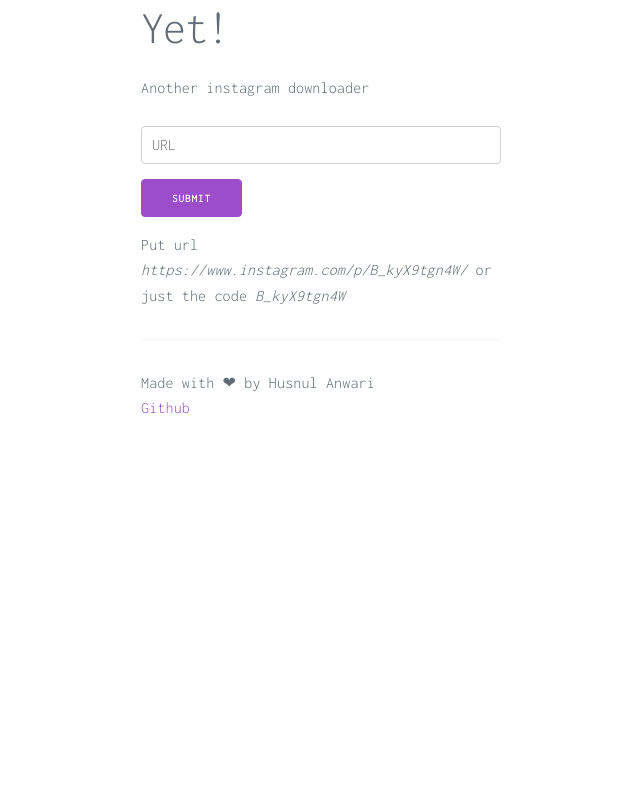
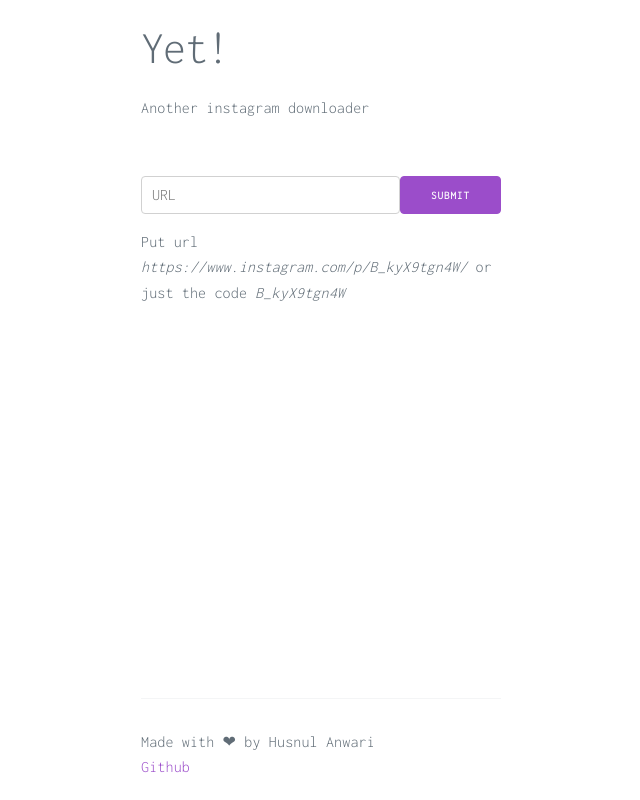
Before and after one commit to husnulhamidiah/instagram-downloader, a Svelte app: page / in a window 1280 px wide. Shown: the whole page, without its empty margins (319-959 px from the left). Built offline with nearby package versions, Linux system fonts and the light colour scheme.

Commit message:
Update layout

```diff
--- a/public/index.html
+++ b/public/index.html
@@ -7,9 +7,9 @@
 	<title>Yet!</title>
 
 	<link rel='icon' type='image/png' href='favicon.png'>
-    <link href="https://fonts.googleapis.com/css2?family=Inconsolata:wght@300&display=swap" rel="stylesheet">
+  <link href="https://fonts.googleapis.com/css2?family=Inconsolata:wght@300&display=swap" rel="stylesheet">
 	<link rel="stylesheet" href="https://cdnjs.cloudflare.com/ajax/libs/normalize/8.0.1/normalize.min.css" media="all">
-    <link rel='stylesheet' href='build/bundle.css' media="all">
+  <link rel='stylesheet' href='build/bundle.css' media="all">
 	<link rel="manifest" href="manifest.json">
 
 	<style>
--- a/src/App.svelte
+++ b/src/App.svelte
@@ -69,18 +69,35 @@
 
 <style>
   .container {
-    max-width: 400px;
+    display: flex;
+    flex-direction: column;
+    height: 100vh;
+    max-width: 440px;
     margin: 0 auto;
   }
+  .header {
+    flex-shrink: 0;
+    padding: 20px;
+    padding-bottom: 10px;
+  }
+  .content {
+    flex: 1;
+    padding: 20px;
+  }
+  .footer {
+    flex-shrink: 0;
+    padding: 20px;
+  }
+
 </style>
 
 <div class="container">
-  <header>
+  <header class="header">
     <h1>Yet!</h1>
     <p>Another instagram downloader</p>
   </header>
 
-  <main>
+  <div class="content">
     {#if !mediaExist}
       <blockquote>
         Media not found
@@ -89,9 +106,9 @@
 
     <Form bind:url={ url } on:click={ getMedia }></Form>
     <Media media={ media }></Media>
-  </main>
+  </div>
 
-  <footer>
+  <footer class="footer">
     <hr>
     Made with ❤ by Husnul Anwari<br>
     <a href="https://github.com/husnulhamidiah/yet" target="_blank">Github</a>
--- a/src/Form.svelte
+++ b/src/Form.svelte
@@ -2,11 +2,22 @@
   export let url = ''
 </script>
 
+<style>
+  .form {
+    display: flex;
+  }
+  .input-box {
+    flex: 1;
+  }
+</style>
+
 <form>
   <div>
     <div>
-      <input type="text" placeholder="URL" id="url" bind:value={ url }>
-      <input type="submit" value="Submit" on:click|preventDefault>
+      <div class="form">
+        <input class="input-box" type="text" placeholder="URL" id="url" bind:value={ url }>
+        <input type="submit" value="Submit" on:click|preventDefault>
+      </div>
       <p>
         Put url <span><em>https://www.instagram.com/p/B_kyX9tgn4W/</em></span> or just the code <span><em>B_kyX9tgn4W</em></span>
       </p>
```
Also changed, not shown: public/build/bundle.css, public/build/bundle.js, 2 other files (tests, documents, lock files or other folders).
